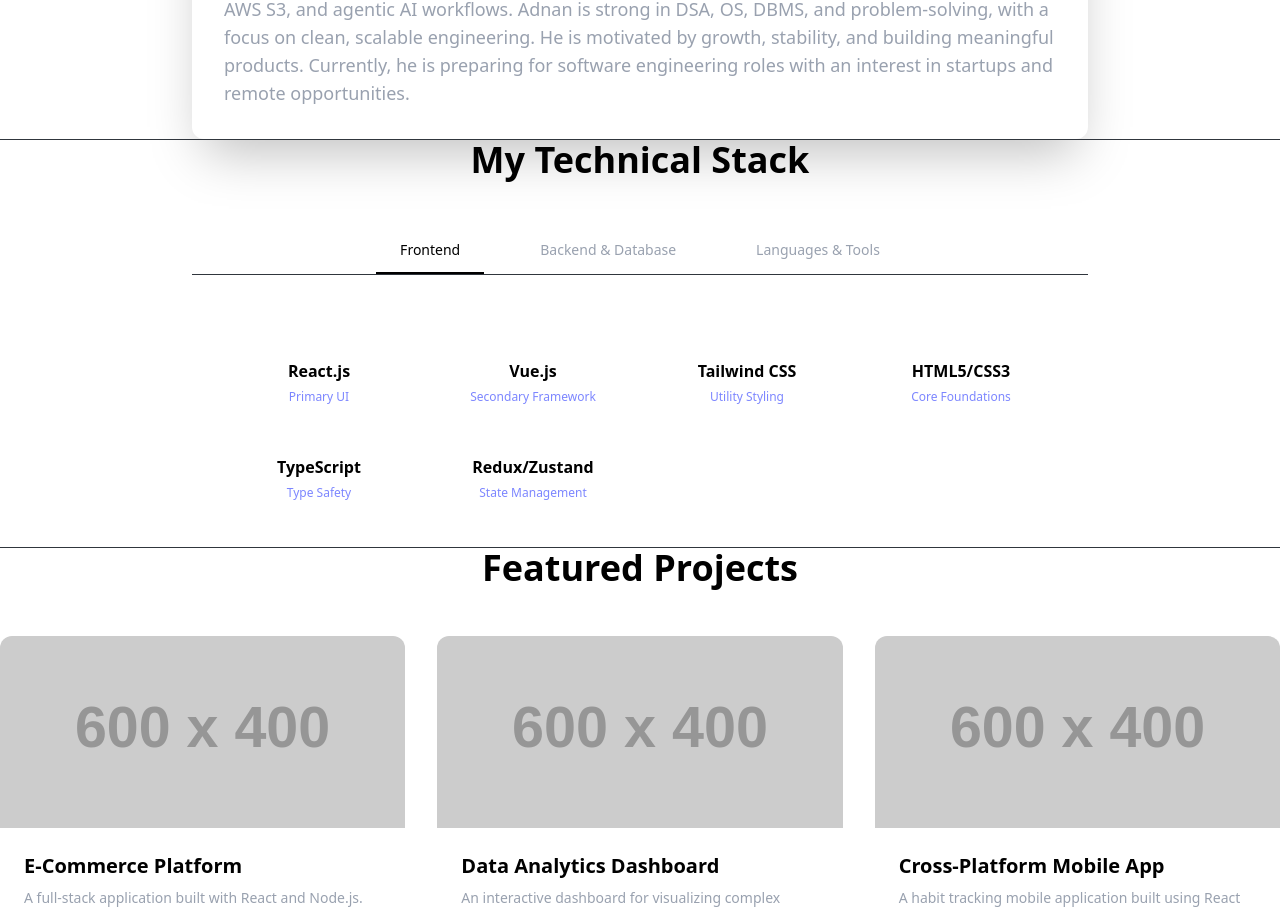
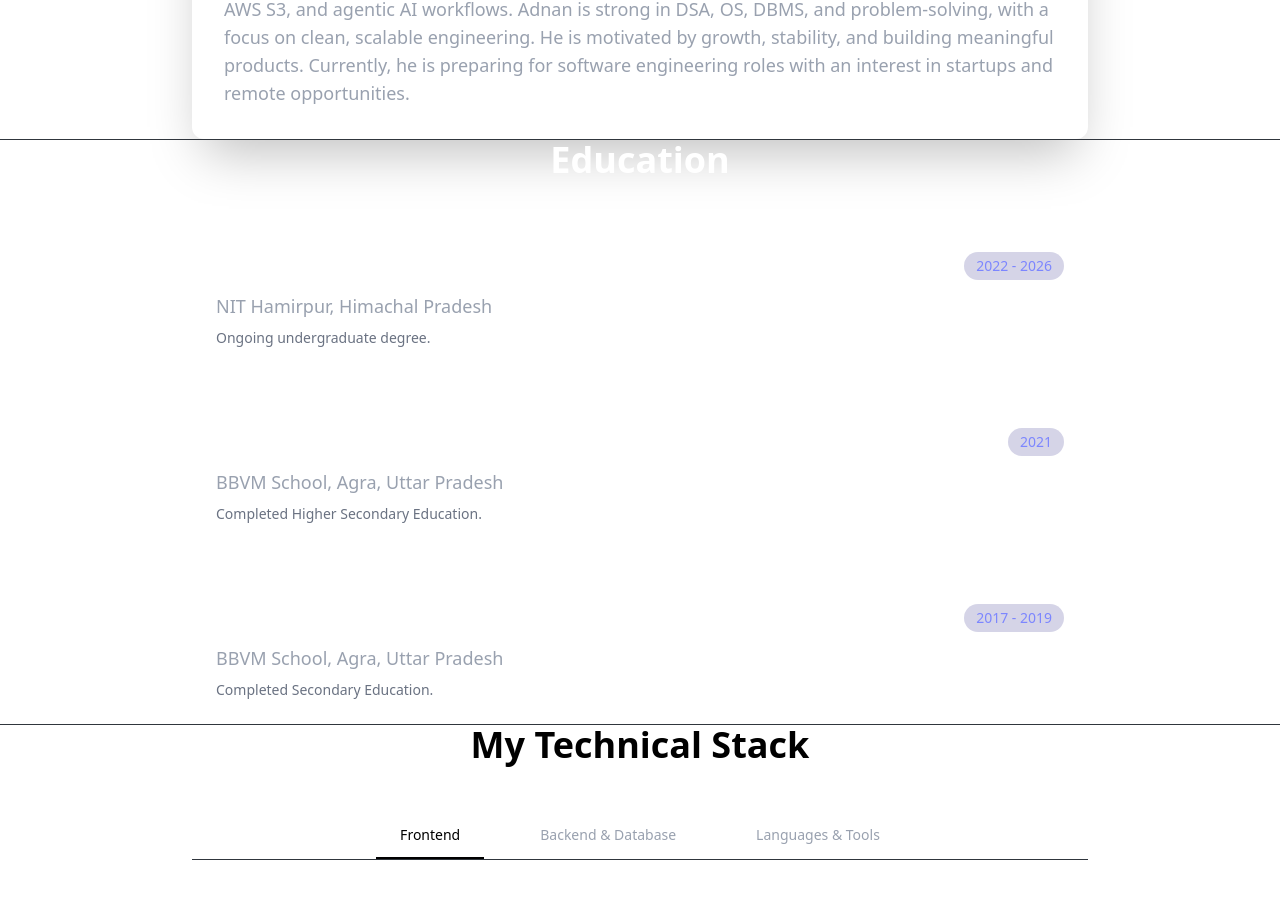
Before and after one commit to AdnanQureshi3/Adnan-Qureshi, a Next.js app: page / in a window 1280 px wide. Shown: the part 1099-2009 px from the top of the page. Built offline with nearby package versions, Linux system fonts and the light colour scheme.

Commit message:
education added

```diff
--- a/app/component/App.tsx
+++ b/app/component/App.tsx
@@ -96,6 +96,52 @@ const App: React.FC = () => {
       <main className="max-w-7xl mx-auto">
         <Hero theme={theme} />
         <AboutSection theme={theme} />
+        <section id="education" className="section-padding border-t border-[#30363d]">
+  <h2 className="text-4xl font-bold text-center text-white mb-12">Education</h2>
+
+  <div className="max-w-4xl mx-auto space-y-8">
+
+    {/* B.Tech */}
+    <div className="card p-6 rounded-xl hover:shadow-indigo-500/30 transition duration-300">
+      <div className="flex justify-between items-start mb-2">
+        <h3 className="text-2xl font-semibold text-white">
+          B.Tech in Electronics and Communication Engineering
+        </h3>
+        <span className="text-sm text-indigo-400 font-medium bg-indigo-900/20 px-3 py-1 rounded-full">
+          2022 - 2026
+        </span>
+      </div>
+      <p className="text-lg text-gray-400 mb-2">NIT Hamirpur, Himachal Pradesh</p>
+      <p className="text-sm text-gray-500">Ongoing undergraduate degree.</p>
+    </div>
+
+    {/* 12th */}
+    <div className="card p-6 rounded-xl hover:shadow-indigo-500/30 transition duration-300">
+      <div className="flex justify-between items-start mb-2">
+        <h3 className="text-2xl font-semibold text-white">12th (Science)</h3>
+        <span className="text-sm text-indigo-400 font-medium bg-indigo-900/20 px-3 py-1 rounded-full">
+          2021
+        </span>
+      </div>
+      <p className="text-lg text-gray-400 mb-2">BBVM School, Agra, Uttar Pradesh</p>
+      <p className="text-sm text-gray-500">Completed Higher Secondary Education.</p>
+    </div>
+
+    {/* 10th */}
+    <div className="card p-6 rounded-xl hover:shadow-indigo-500/30 transition duration-300">
+      <div className="flex justify-between items-start mb-2">
+        <h3 className="text-2xl font-semibold text-white">10th</h3>
+        <span className="text-sm text-indigo-400 font-medium bg-indigo-900/20 px-3 py-1 rounded-full">
+          2017 - 2019
+        </span>
+      </div>
+      <p className="text-lg text-gray-400 mb-2">BBVM School, Agra, Uttar Pradesh</p>
+      <p className="text-sm text-gray-500">Completed Secondary Education.</p>
+    </div>
+
+  </div>
+</section>
+
         <SkillsSection
           activeTab={activeTab}
           setActiveTab={setActiveTab}
```
